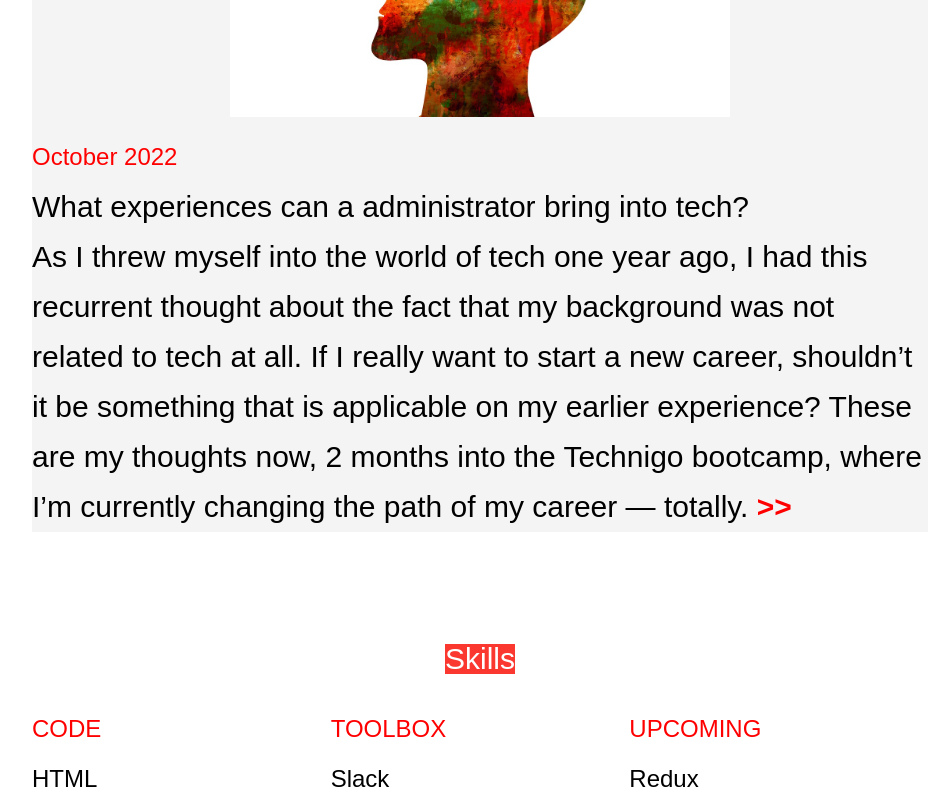
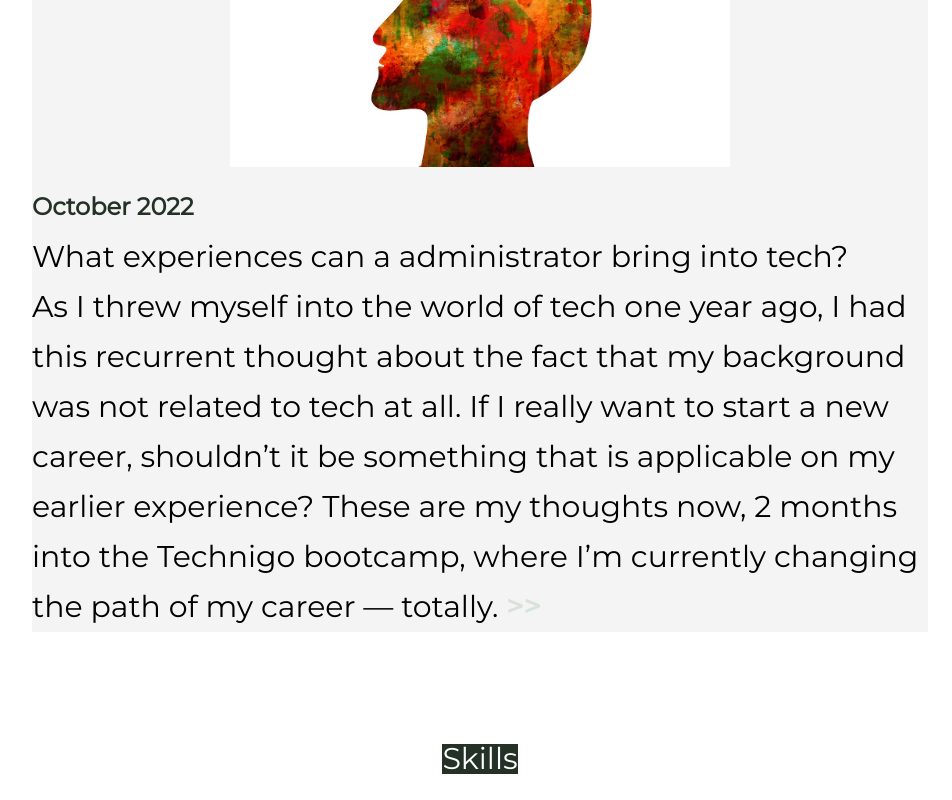
Before and after one commit to Technigo/project-react-portfolio, a React (Create React App) app: page / in a window 1280 px wide. Shown: the part 1820-2620 px from the top of the page, without its empty margins (160-1112 px from the left). Built offline with nearby package versions, Linux system fonts and the light colour scheme; no server answers; the HTML template or start-up script is replaced by a standard one.

Commit message:
changed styling

```diff
--- a/src/Components/AboutMe.js
+++ b/src/Components/AboutMe.js
@@ -13,7 +13,7 @@ font-family: 'Montserrat', sans-serif;
 `
 
 const Line = styled.span`
-border: 1px solid #FA382F;
+border: 1px solid #233126;
     width: 40px;
     display: inline-block;
     margin-bottom: 4px;
@@ -22,7 +22,7 @@ border: 1px solid #FA382F;
 const Dot = styled.span`
 height: 10px;
     width: 10px;
-    background-color: #FA382F;
+    background-color: #233126;
     border-radius: 50%;
     display: inline-block;
 `
@@ -33,7 +33,7 @@ const AboutMe = () => {
       <InnerWrapper>
         <BackgroundInfo>
 
-          <p> <Line /> <Dot /> Hello! Im an aspiring frontend developer with 8 years of
+          <p> <Line /><Dot /> Hello! Im an aspiring frontend developer with 8 years of
         experience within office administration
         and with a degree in journalism, and a bachelors
         degree in culture. Autumn of 2021 I decided that
--- a/src/Components/Footer.js
+++ b/src/Components/Footer.js
@@ -14,19 +14,13 @@ font-family: 'Montserrat', sans-serif;
     font-size: 24px;
     line-height: 50px;
 width: 100%;
-    height: 20vh;
+    height: 30vh;
     position: relative;
-    background-color: blue;
+    background-color: #233126;
     color: white;
     display: flex;
     flex-direction: column;
     align-items: center;
-    @media (min-width: 668px) and (max-width: 1024px) {
-    height: 30vh;
-  }
-  @media (min-width: 1025px){
-    height: 30vh;
-  }
 `
 const ClonedSoMeIcons = styled(SoMeIcons)`
 display: flex;
--- a/src/Components/Header.js
+++ b/src/Components/Header.js
@@ -3,7 +3,7 @@ import React from 'react'
 import styled from 'styled-components'
 import { OuterWrapper, SoMeIcons } from '../StyledComponents/GlobalComponents'
 import ceciliaportfolio from '../images/ceciliaportfolio.jpg'
-import background from '../images/background.jpg'
+import leaves from '../images/leaves.jpg'
 
 const Headerbackground = styled.header`
 width: 100%;
@@ -11,7 +11,7 @@ width: 100%;
     position: relative;
     display: flex;
     flex-direction: column-reverse;
-    background-image: url(${background});
+    background-image: url(${leaves});
     background-size: cover;
 
     h3 {
--- a/src/Components/OtherProjects.js
+++ b/src/Components/OtherProjects.js
@@ -20,7 +20,7 @@ export const ClonedRedTitle = styled(RedTitle)`
 `
 
 export const Arrow = styled.span`
-color: red;
+color: #D7E3DA;
 font-weight: 600;
 `
 
--- a/src/StyledComponents/GlobalComponents.js
+++ b/src/StyledComponents/GlobalComponents.js
@@ -36,7 +36,7 @@ export const TitleContainer = styled.div`
 
 export const Title = styled.h1`
  font-family:'Montserrat', sans-serif;
-    background-color: #FA382F;
+    background-color: #233126;
     color: white;
     font-size: 30px;
     align-self: center;
@@ -47,9 +47,10 @@ export const Title = styled.h1`
 
 export const RedTitle = styled.h1`
  font-family:'Montserrat', sans-serif;
-  color: red;
+  color: #233126;
   font-size: 24px;
   margin-top: 15px;
+  font-weight:bold;
 `
 export const Link = styled.a`
   text-decoration: none;
@@ -77,7 +78,7 @@ margin: 15px;
 export const Tags = styled.div`
 font-family: "Roboto", sans-serif;
   font-weight: bold;
-  background-color: #FDDFE7;
+  background-color: #D7E3DA;;
   font-size: 12px;
   line-height: 12px;
   padding: 4px;
```
Also changed, not shown: public/index.html (renamed from src/public/index.html), 1 other file (tests, documents, lock files or other folders).
